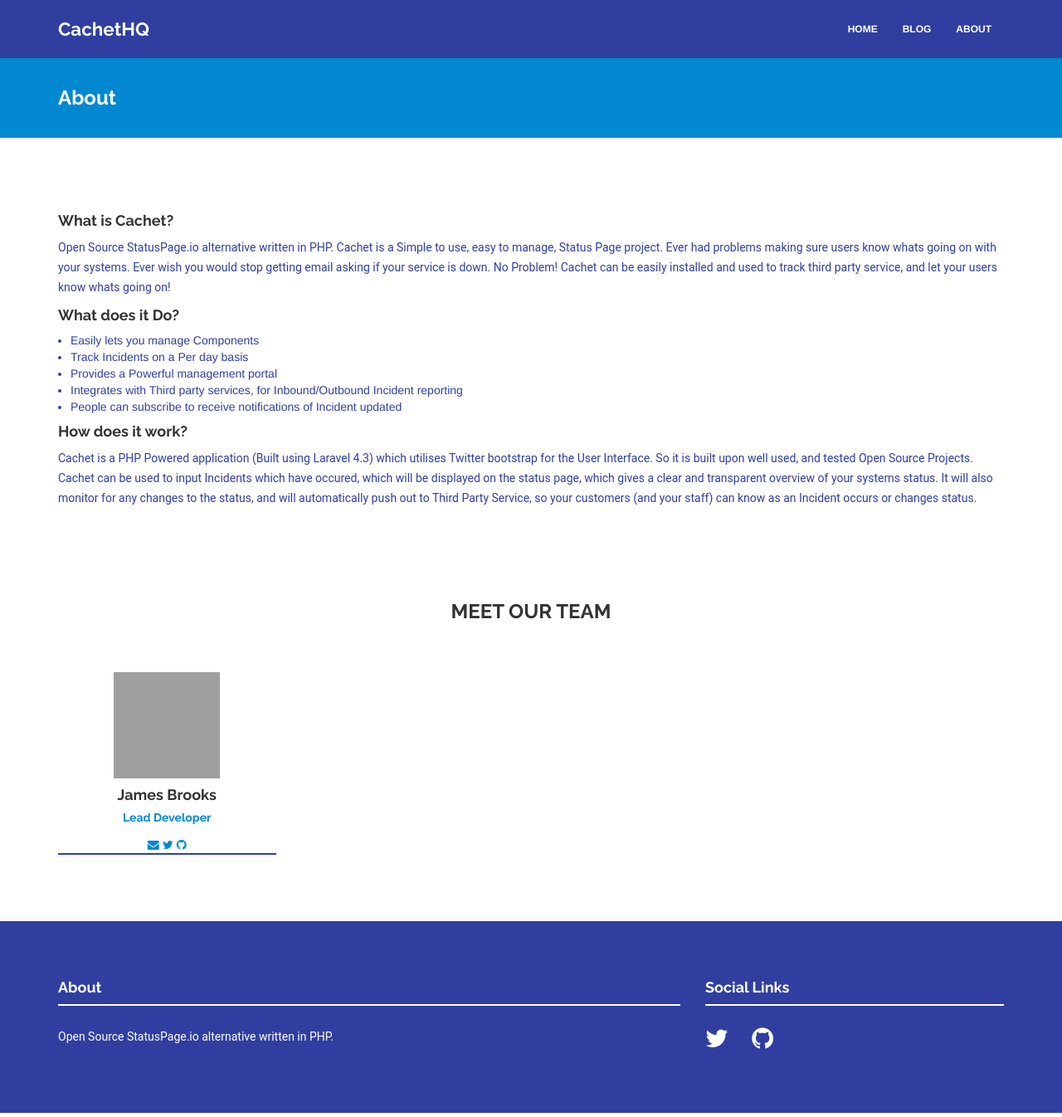
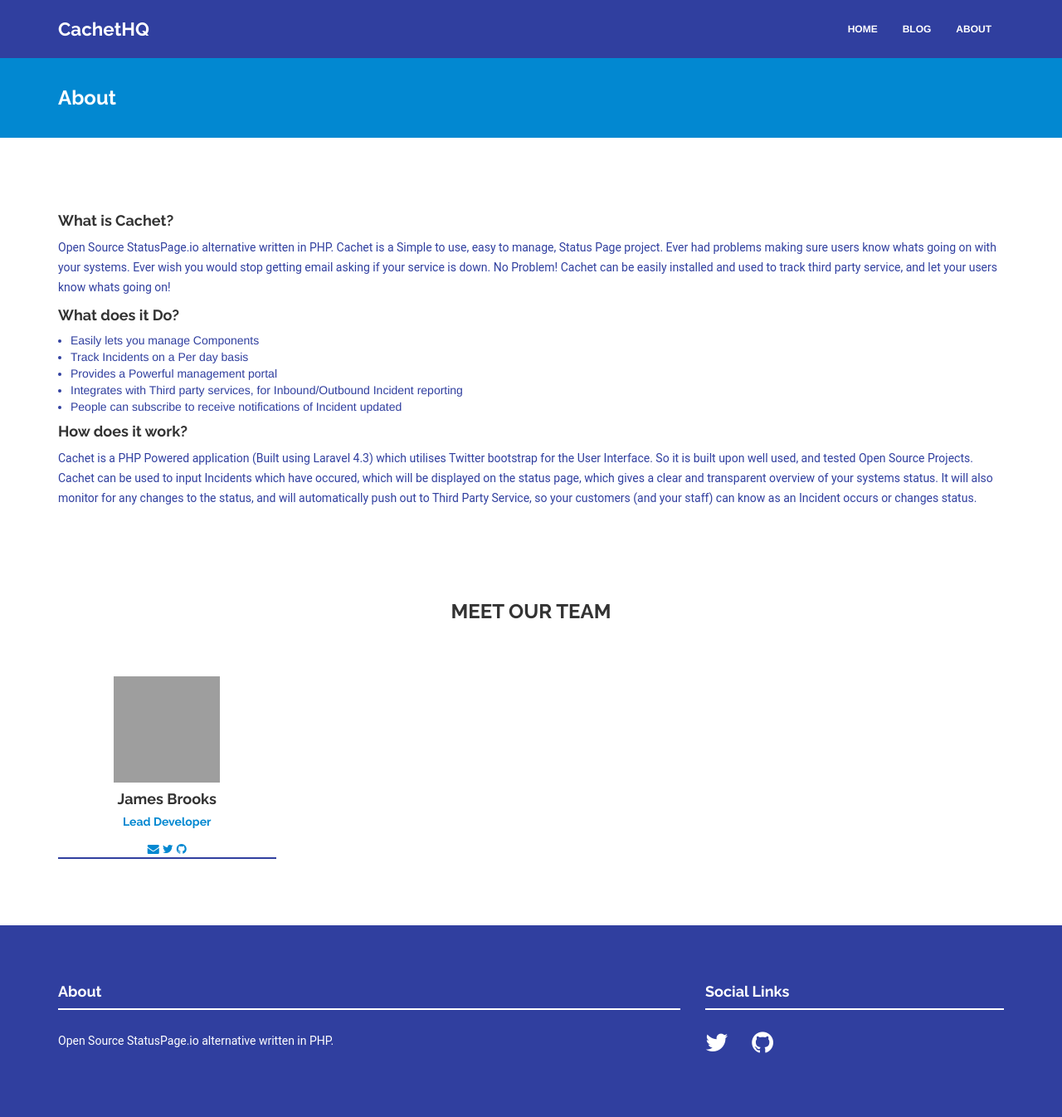
Before and after one commit to matthewjamesr/cachethq.io, a Jekyll site: the page built from about.html, in a window 1280 px wide and 1346 px high. Shown: the whole window at 83% size. Built offline with Jekyll 4.4.1, drawn with Linux system fonts in a browser that asks for light colours; nearby versions of some CDN libraries; grey boxes are pictures that could not be loaded.

Commit message:
[CSS] Added 5px top margin to team members heading wrapper

```diff
--- a/_includes/css/style.css
+++ b/_includes/css/style.css
@@ -478,6 +478,10 @@
     text-align: center;
 }
 
+.he-wrap {
+    margin-top: 5px;
+}
+
 ul {
     margin-left: 15px;
     color: #303F9F;
```
